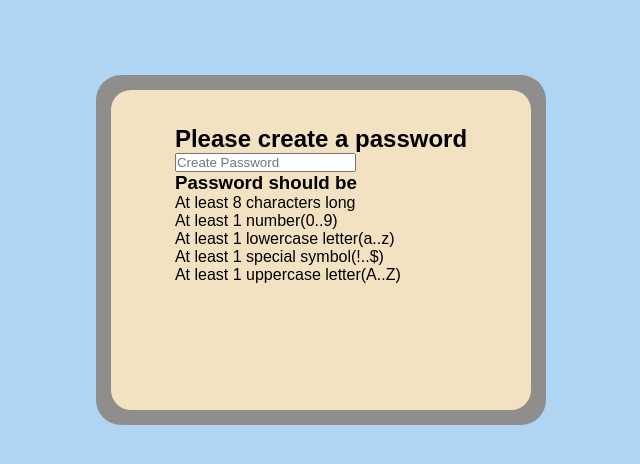
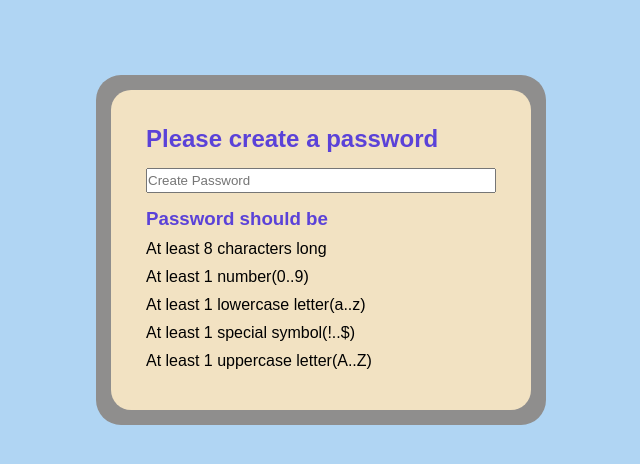
Before and after one commit to SerhanUygur/Projects, a plain HTML site: page PasswordVerification/Password.html in a window 1280 px wide. Shown: the whole page, without its empty margins (319-959 px from the left). Drawn offline with Linux system fonts and the light colour scheme.

Commit message:
css updated

```diff
--- a/PasswordVerification/Password.css
+++ b/PasswordVerification/Password.css
@@ -41,3 +41,20 @@ body{
     inset-block-start: 35px;
 
 }
+
+.title{
+    margin-bottom: 15px;
+    color: rgb(91, 66, 216);
+}
+.input{
+    margin-bottom: 15px;
+    height: 25px;
+    width: 350px;
+}
+.subtitle{
+    color: rgb(91, 66, 216);
+}
+
+li{
+    margin-top: 10px;
+}
--- a/PasswordVerification/Password.html
+++ b/PasswordVerification/Password.html
@@ -13,7 +13,7 @@
                 <h2 class="title">Please create a password</h2>
                     <input type="password" placeholder="Create Password" class="input" >
                         <div class="content">
-                            <h3>Password should be</h3>
+                            <h3 class="subtitle">Password should be</h3>
                                 <ul class="conditions">
                                     <li class="con1">At least 8 characters long</li>
                                     <li class="con2">At least 1 number(0..9)</li>
```
